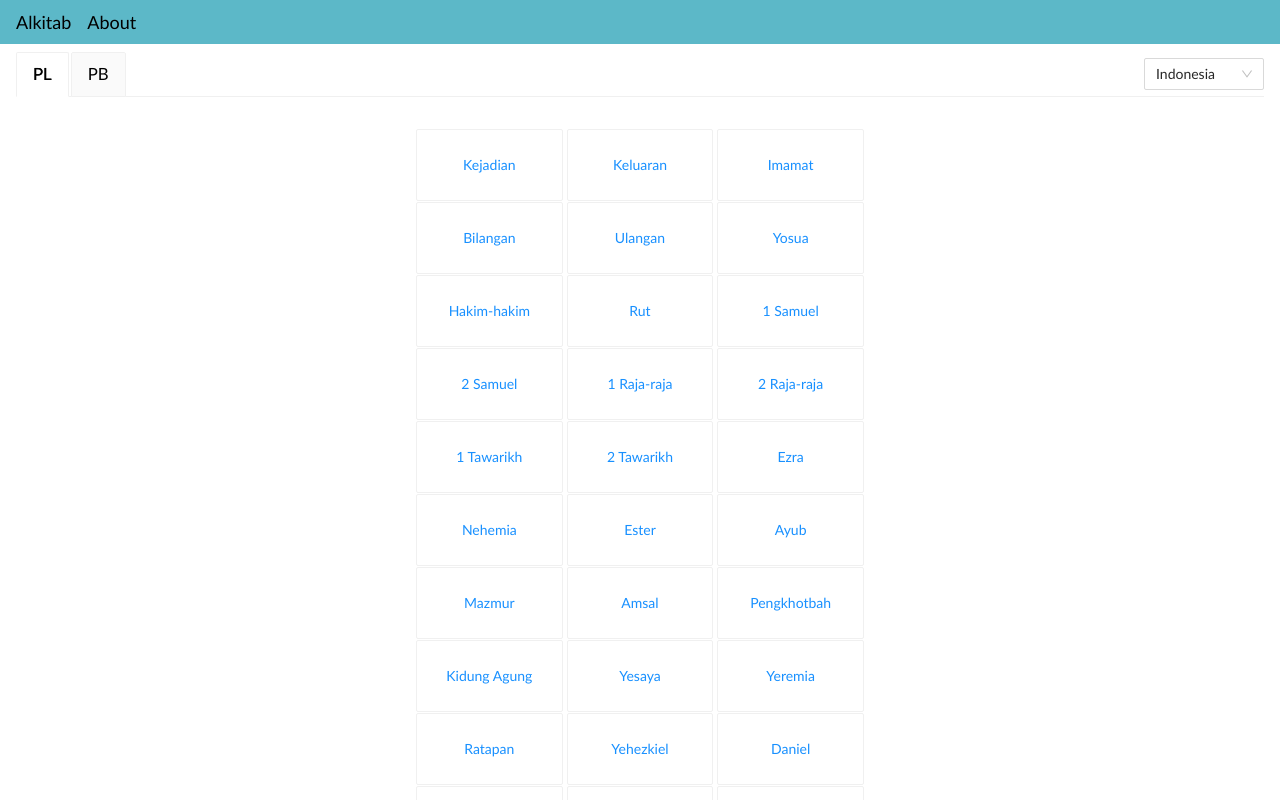
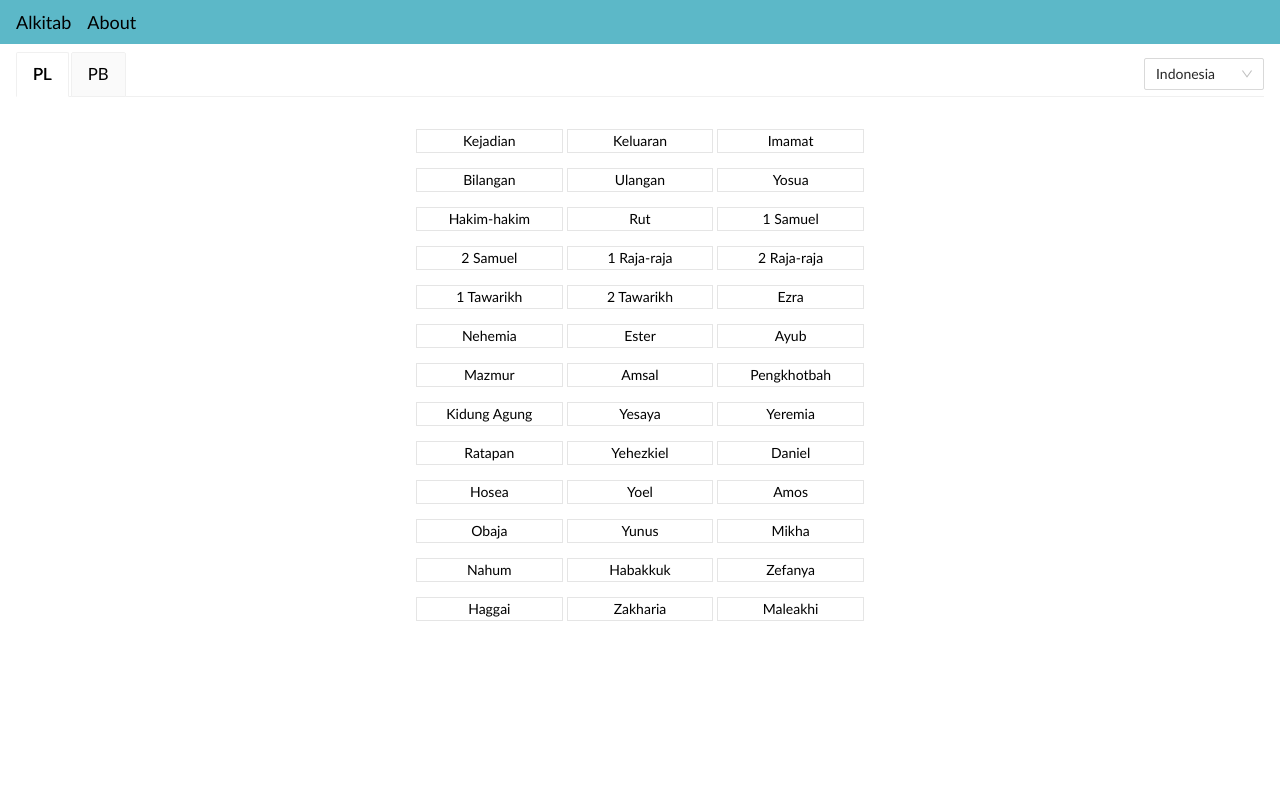
Before and after one commit to ericksih/alkitab, a React (Create React App) app: page / in a window 1280 px wide. Shown: the top 800 px of the page. Built offline with nearby package versions, Linux system fonts and the light colour scheme.

Commit message:
Update Home.js

```diff
--- a/src/pages/Home.js
+++ b/src/pages/Home.js
@@ -2,7 +2,7 @@ import React, { Fragment, useState } from 'react';
 import { dataBook } from '../utils';
 import { Link } from 'react-router-dom';
 
-import { Tabs, Select, Row, Col, Tooltip, Card } from 'antd';
+import { Tabs, Select, Row, Col, Tooltip } from 'antd';
 
 const { Option } = Select;
 const { TabPane } = Tabs;
@@ -79,10 +79,14 @@ const Home = () => {
           <Row gutter={[4, 1]}>
             {dataBook.slice(0, 39).map((item, index) => (
               <Col span={8} key={index}>
-                <Card to={`/${version}/${item.slug}`} className='tab-pane-link'>
-                  {/* <p>{item.judul}</p> */}
-                  <Link to={`/${version}/${item.slug}`}> {item.judul} </Link>
-                </Card>
+                <div>
+                  <Link
+                    to={`/${version}/${item.slug}`}
+                    className='tab-pane-link'
+                  >
+                    <p>{item.judul}</p>
+                  </Link>
+                </div>
               </Col>
             ))}
           </Row>
@@ -109,7 +113,11 @@ const Home = () => {
           <Row gutter={[4, 1]}>
             {dataBook.slice(39, dataBook.length).map((item, index) => (
               <Col span={8} key={index}>
-                <Link to={`/${version}/${item.slug}`} className='tab-pane-link'>
+                <div>
+                  <Link
+                    to={`/${version}/${item.slug}`}
+                    className='tab-pane-link'
+                  >
                     <p>
                       {item.judul.slice(
                         0,
@@ -117,6 +125,7 @@ const Home = () => {
                       )}
                     </p>
                   </Link>
+                </div>
               </Col>
             ))}
           </Row>
```
Lines whose indentation alone changed are shown as unchanged.
